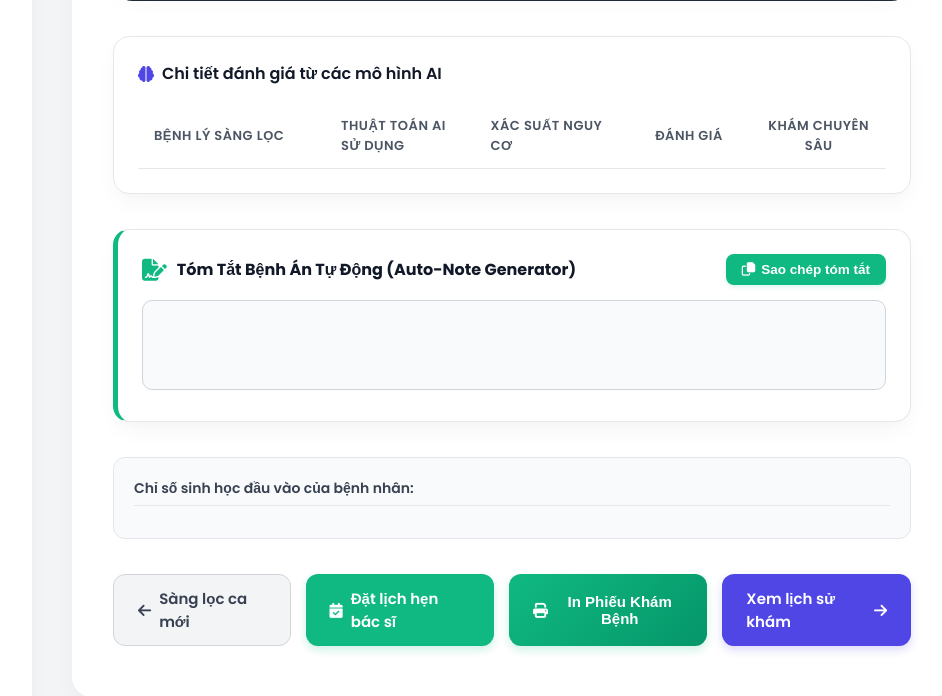
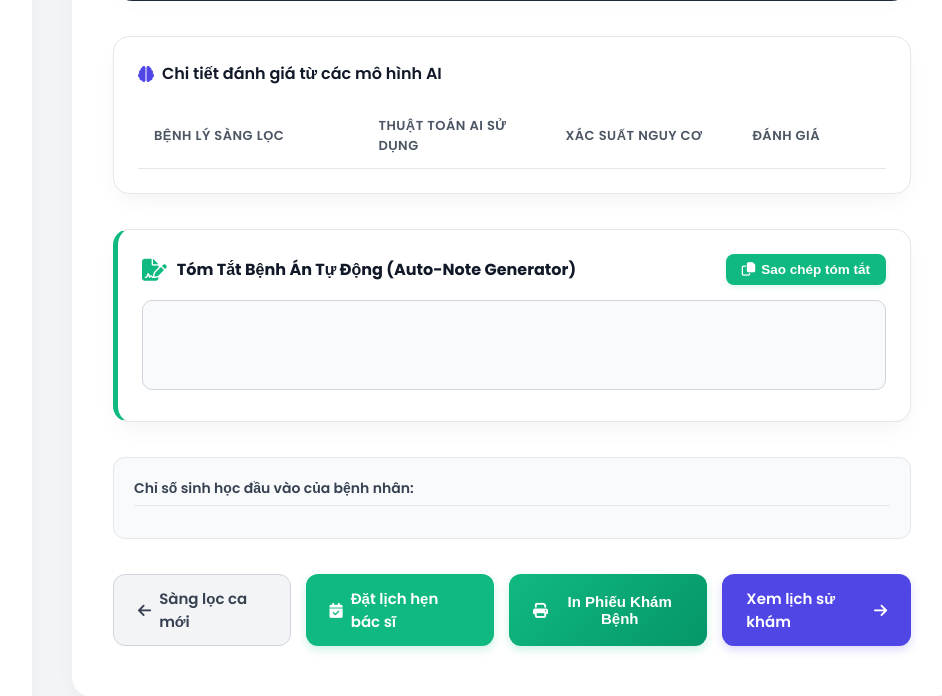
Before and after one commit to chuatekinhdoanh-source/bloodai, a Flask app: template templates/screening_result.html in a window 1280 px wide. Shown: the part 380-1076 px from the top of the page, without its empty margins (288-1230 px from the left). Run offline with Flask 3, Linux system fonts and the light colour scheme; the template is opened without the code that fills it, so the values that code supplies are empty.

Commit message:
Mo ta ngan gon noi dung thay doi

```diff
--- a/templates/screening_result.html
+++ b/templates/screening_result.html
@@ -377,11 +377,10 @@
             <table class="report-table">
                 <thead>
                     <tr>
-                        <th style="width: 25%;">Bệnh Lý Sàng Lọc</th>
-                        <th style="width: 20%;">Thuật Toán AI Sử Dụng</th>
-                        <th style="width: 22%;">Xác Suất Nguy Cơ</th>
-                        <th style="width: 15%;">Đánh Giá</th>
-                        <th style="width: 18%; text-align: center;">Khám Chuyên Sâu</th>
+                        <th style="width: 30%;">Bệnh Lý Sàng Lọc</th>
+                        <th style="width: 25%;">Thuật Toán AI Sử Dụng</th>
+                        <th style="width: 25%;">Xác Suất Nguy Cơ</th>
+                        <th style="width: 20%;">Đánh Giá</th>
                     </tr>
                 </thead>
                 <tbody>
@@ -422,17 +421,6 @@
                             {% else %}
                                 <span class="result-badge result-normal" style="display: inline-flex;">
                                     <i class="fa-solid fa-circle-check"></i> Bình Thường
-                                </span>
-                            {% endif %}
-                        </td>
-                        <td style="text-align: center;">
-                            {% if ds.pred == 1 %}
-                                <a href="{% if ds.name == 'Tiểu Đường' %}/?from_screening=1&patient_id={{ patient.id }}{% elif ds.name == 'Thiếu Máu' %}/anemia?from_screening=1&patient_id={{ patient.id }}{% elif ds.name == 'Bệnh Gan' %}/liver?from_screening=1&patient_id={{ patient.id }}{% else %}/kidney?from_screening=1&patient_id={{ patient.id }}{% endif %}" class="btn-action-report btn-advanced" style="padding: 6px 12px; font-size: 12px; font-weight: 600; text-decoration: none; border-radius: 8px; background: linear-gradient(135deg, var(--primary) 0%, #6366f1 100%); color: white; display: inline-flex; align-items: center; gap: 6px; border: none; cursor: pointer; box-shadow: 0 2px 6px rgba(79, 70, 229, 0.2);">
-                                    <i class="fa-solid fa-notes-medical"></i> Khám chuyên sâu
-                                </a>
-                            {% else %}
-                                <span style="font-size: 12.5px; color: #a1a1aa; font-weight: 500; display: inline-flex; align-items: center; gap: 4px; padding: 6px 12px; border: 1px dashed #e4e4e7; border-radius: 8px;">
-                                    <i class="fa-solid fa-lock" style="font-size: 11px;"></i> Chưa cần thiết
                                 </span>
                             {% endif %}
                         </td>
```
Also changed, not shown: 1 other file.
